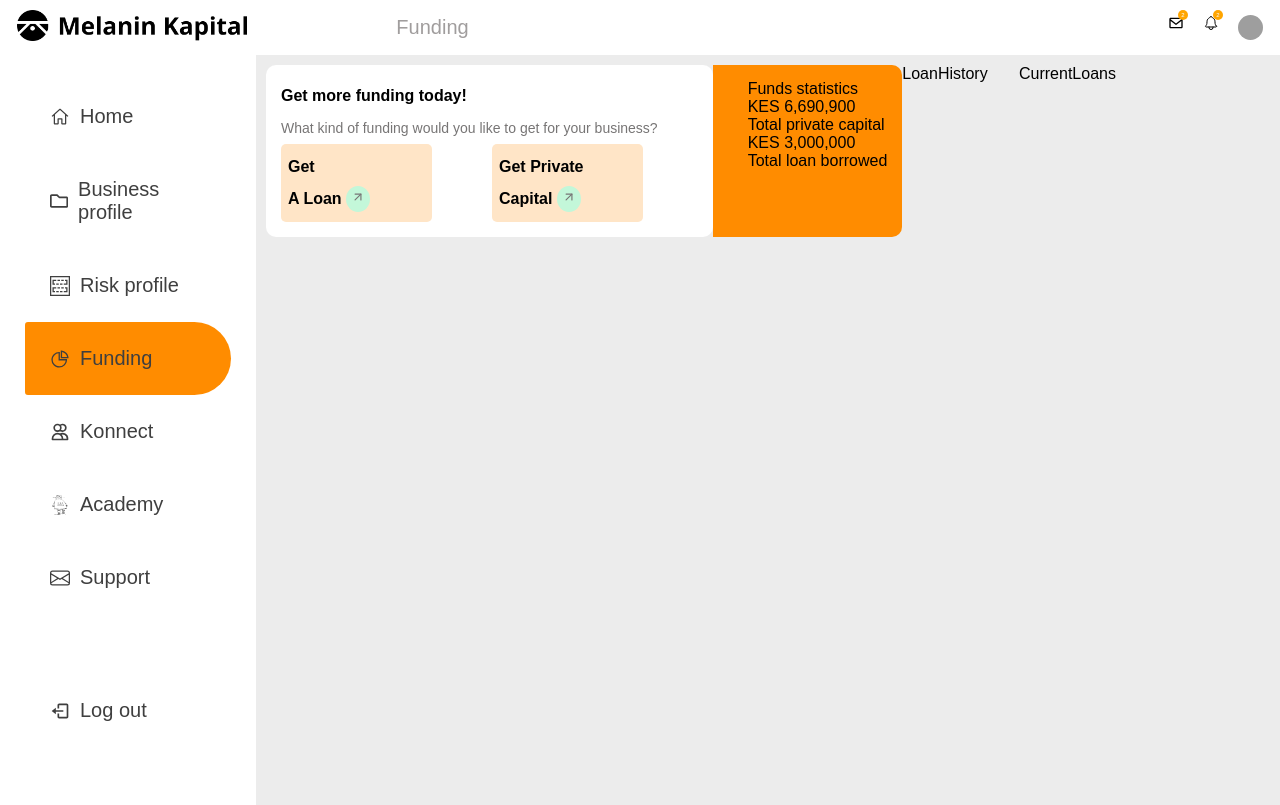
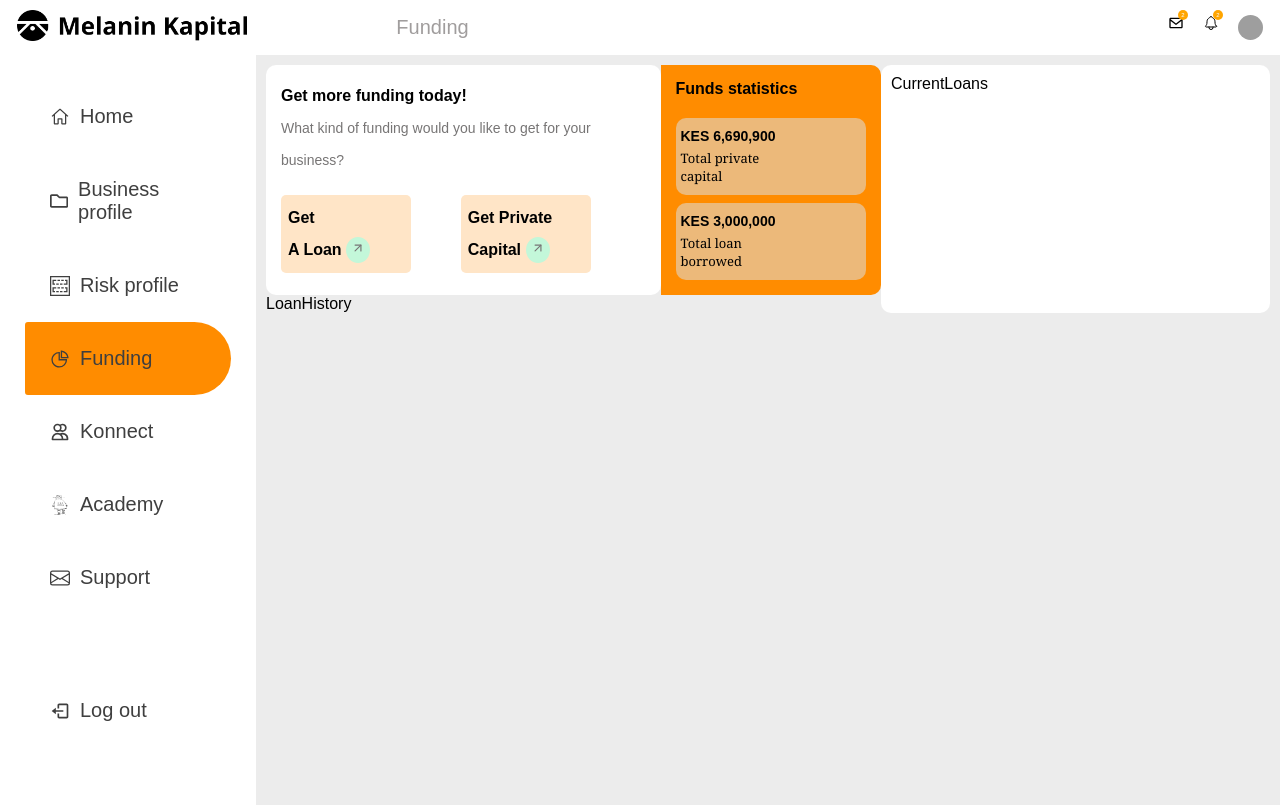
Before and after one commit to siccoo/melanin_kapital, a React (Create React App) app: page / in a window 1280 px wide. Built offline with nearby package versions, Linux system fonts and the light colour scheme; grey boxes are pictures that could not be loaded.

Commit message:
updates on componenmts

```diff
--- a/src/components/currentLoans/CurrentLoans.jsx
+++ b/src/components/currentLoans/CurrentLoans.jsx
@@ -2,6 +2,6 @@
 
 export default function CurrentLoans() {
   return (
-    <div className='currentLoansWrapper'>CurrentLoans</div>
+    <div className='currentLoansWrapper' >CurrentLoans</div>
   )
 }
--- a/src/components/currentLoans/currentloans.css
+++ b/src/components/currentLoans/currentloans.css
@@ -1,3 +1,6 @@
 .currentLoansWrapper {
-    flex: 1;
+    flex: 1.8;
+    border-radius: 10px;
+    background: #ffffff;
+    padding: 10px;
 }
--- a/src/components/fundStatistics/FundStatistics.jsx
+++ b/src/components/fundStatistics/FundStatistics.jsx
@@ -6,35 +6,36 @@
 export default function FundStatistics() {
   return (
     <div className="fundStatWrapper">
+      <div style={{display: 'flex'}}>
         <section className="fundStatContainer">
           <p>Get more funding today!</p>
           <span>
             What kind of funding would you like to get for your business?
           </span>
-        <div style={{display: 'flex',justifyContent:'space-between'}}>
+          <div style={{ display: "flex", justifyContent: "space-between", marginTop: 19 }}>
             <div className="fundStatLoan">
               <p>
-            Get <br />A Loan{" "}{" "}
-            {" "}<span>
+                Get <br />A Loan{" "}
+                <span>
                   <FiArrowUpRight />
                 </span>
               </p>
             </div>
             <div className="fundStatCapital">
               <p>
-            Get Private <br />Capital{" "}
+                Get Private <br />
+                Capital{" "}
                 <span>
                   <FiArrowUpRight />
                 </span>
               </p>
             </div>
           </div>
-
         </section>
 
         <section className="fundStatContainerOne">
           <p>Funds statistics</p>
-        <div className="roundedContainer">
+          <div className="roundedContainer" style={{marginBottom: 8}}>
             <p>KES 6,690,900</p>
             <span>Total private capital</span>
           </div>
@@ -43,6 +44,8 @@
             <span>Total loan borrowed</span>
           </div>
         </section>
+      </div>
+
       <LoanHistory />
     </div>
   );
--- a/src/components/fundStatistics/fundstatistics.css
+++ b/src/components/fundStatistics/fundstatistics.css
@@ -1,6 +1,5 @@
 .fundStatWrapper {
   flex: 3;
-  display: flex;
 }
 
 .fundStatContainer {
@@ -51,8 +50,30 @@
 }
 
 .fundStatContainerOne {
-  padding: 15px 15px 15px 35px;
+  padding: 15px 15px 15px 15px;
   background: #ff8c00;
   border-bottom-right-radius: 10px;
   border-top-right-radius: 10px;
 }
+
+.fundStatContainerOne p {
+    font-size: 16px;
+    font-weight: bold;
+    margin-bottom: 20px;
+}
+
+.roundedContainer {
+    border-radius: 10px;
+    padding: 10px 90px 10px 5px;
+    background: #ecb97a;
+}
+
+.roundedContainer p {
+    font-size: 14px;
+    margin-bottom: 5px;
+}
+
+.roundedContainer span {
+    font-family: Cambria, Cochin, Georgia, Times, 'Times New Roman', serif;
+    font-size: 13px;
+}
--- a/src/components/loanHistory/loanhistory.css
+++ b/src/components/loanHistory/loanhistory.css
@@ -1,4 +1,4 @@
 .loanHistoryWrapper {
     flex: 3;
-    display: flex;
+    /* display: flex; */
 }
```
Lines whose indentation alone changed are shown as unchanged.
